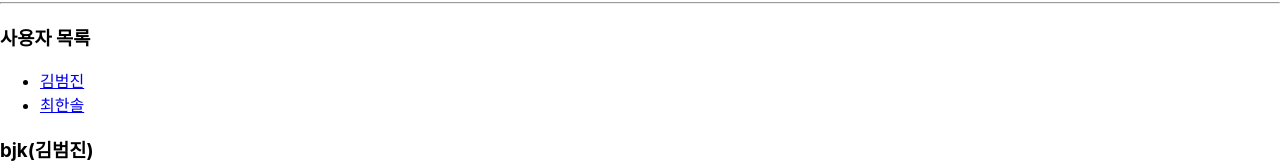
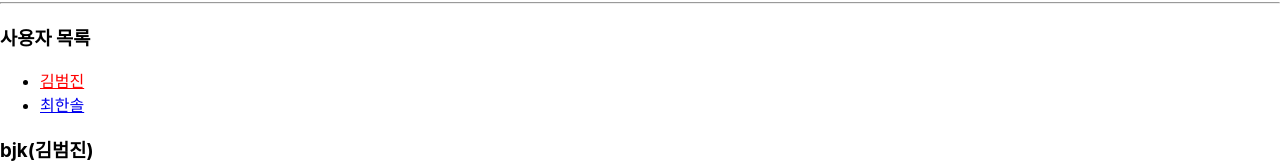
Before and after one commit to kimbeomjin95/router_tutorial, a React (Create React App) app: page /profiles/bjk in a window 1280 px wide. Shown: the part 126-289 px from the top of the page. Built offline with nearby package versions, Linux system fonts and the light colour scheme.

Commit message:
[add] 리액트 라우터 부가 기능 - NavLink

```diff
--- a/src/Profile.js
+++ b/src/Profile.js
@@ -14,7 +14,7 @@ const data = {
 
 // match: 현재 컴포넌트가 어떤 경로 규칙에 의해 보이는지에 대한 정보(URL 파라미터)
 const Profile = ({ match }) => {
-  console.log({ match });
+  // console.log({ match });
   const { username } = match.params; // bjk, chs
   const profile = data[username];
   if (!profile) {
--- a/src/Profiles.js
+++ b/src/Profiles.js
@@ -1,18 +1,27 @@
 import React from 'react';
-import { Link, Route } from 'react-router-dom';
+import { Link, NavLink, Route } from 'react-router-dom';
 import Profile from './Profile';
 import WithRouterSample from './WithRouterSample';
 
 const Profiles = () => {
+  const activeStyle = {
+    // background: 'black',
+    color: 'red',
+  };
+
   return (
     <div>
       <h3>사용자 목록</h3>
       <ul>
         <li>
-          <Link to="/profiles/bjk">김범진</Link>
+          <NavLink activeStyle={activeStyle} to="/profiles/bjk">
+            김범진
+          </NavLink>
         </li>
         <li>
-          <Link to="/profiles/chs">최한솔</Link>
+          <NavLink activeStyle={activeStyle} to="/profiles/chs">
+            최한솔
+          </NavLink>
         </li>
       </ul>
 
--- a/src/WithRouterSample.js
+++ b/src/WithRouterSample.js
@@ -15,7 +15,7 @@ const WithRouterSample = ({ location, match, history }) => {
         rows={7}
         readOnly={true}
       />
-      <button onClick={() => history.push('/')}>홈으로</button>
+      <button onClick={() => history.push('/')}>홈으로</button>.
     </div>
   );
 };
```
